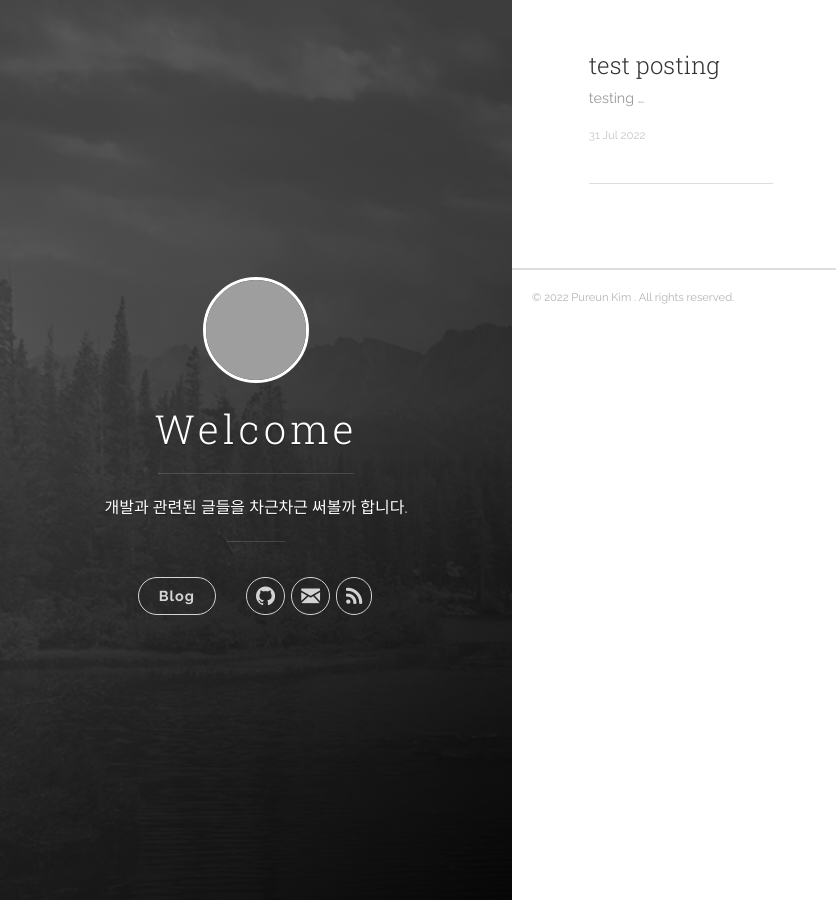
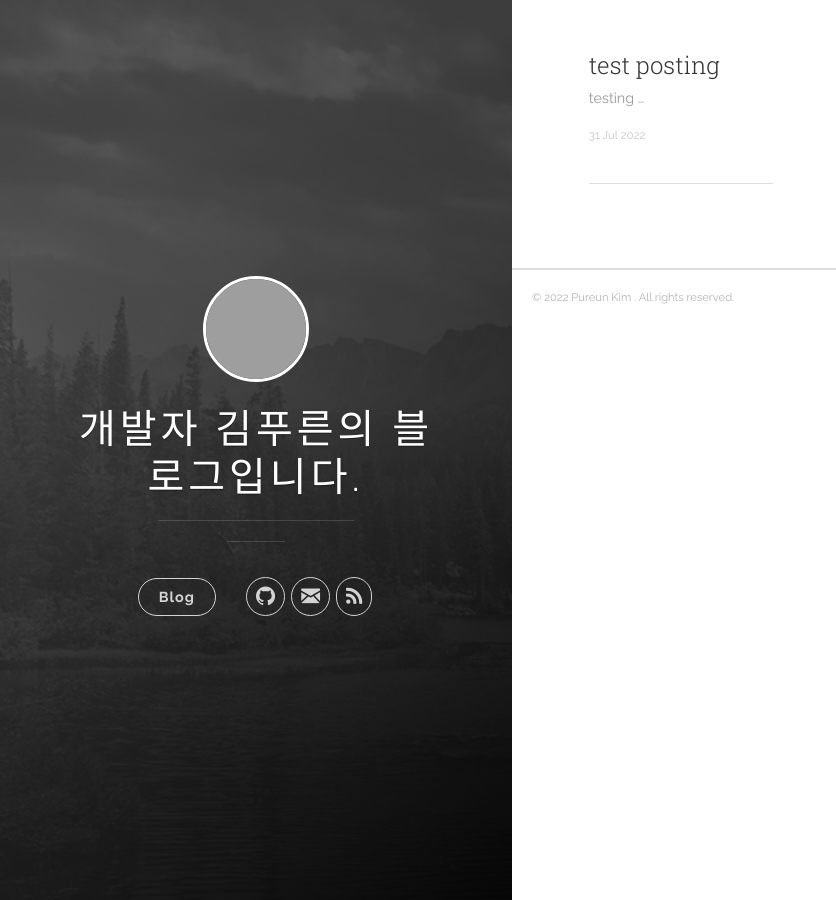
Before and after one commit to PR-Kim/pr-kim.github.io, a Jekyll site: the page built from index.html, in a window 1280 px wide. Shown: the whole page, without its empty margins (0-836 px from the left). Built offline with Jekyll 4.4.1, drawn with Linux system fonts in a browser that asks for light colours; the list of posts is cut into pages by our own code; grey boxes are pictures that could not be loaded.

Commit message:
edit config

```diff
--- a/_config.yml
+++ b/_config.yml
@@ -1,6 +1,6 @@
 # Site settings
-title: Welcome
-description: 개발과 관련된 글들을 차근차근 써볼까 합니다.
+title: 개발자 김푸른의 블로그입니다.
+#description: 개발과 관련된 글들을 차근차근 써볼까 합니다.
 url: 'http://pr-kim.com/'
 baseurl: ''
 # google_analytics: 'UA-XXXXXX-X'
```
